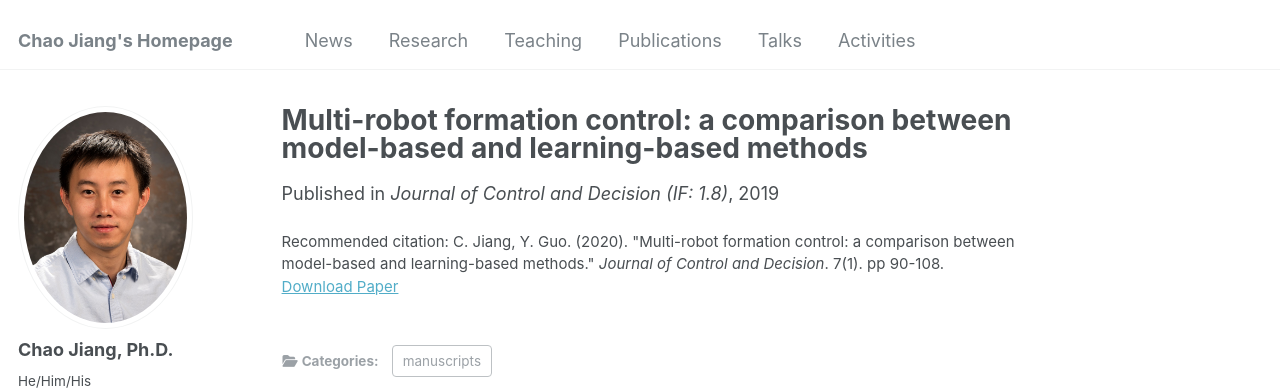
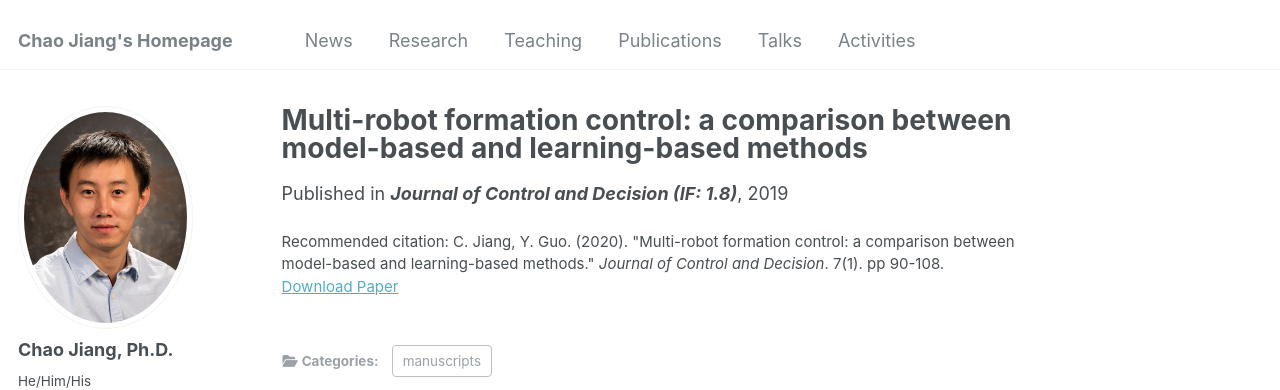
Before and after one commit to cjiang6/cjiang6.github.io, a Jekyll site: the page built from _publications/2019-12-06.md, in a window 1280 px wide. Shown: the top 390 px of the page. Built offline with Jekyll 4.4.1, drawn with Linux system fonts in a browser that asks for light colours; some web fonts are replaced.

Commit message:
Update 2019-12-06.md

```diff
--- a/_publications/2019-12-06.md
+++ b/_publications/2019-12-06.md
@@ -5,7 +5,7 @@ category: manuscripts
 #permalink: /publication/2015-10-01-paper-title-number-3
 #excerpt: 'This paper is about the number 3. The number 4 is left for future work.'
 date: 2019-12-06
-venue: 'Journal of Control and Decision (IF: 1.8)'
+venue: '<b>Journal of Control and Decision (IF: 1.8)</b>'
 #slidesurl: 'http://academicpages.github.io/files/slides3.pdf'
 paperurl: 'https://www.tandfonline.com/doi/full/10.1080/23307706.2019.1697970'
 citation: 'C. Jiang, Y. Guo. (2020). &quot;Multi-robot formation control: a comparison between model-based and learning-based methods.&quot; <i>Journal of Control and Decision</i>. 7(1). pp 90-108.'
```
